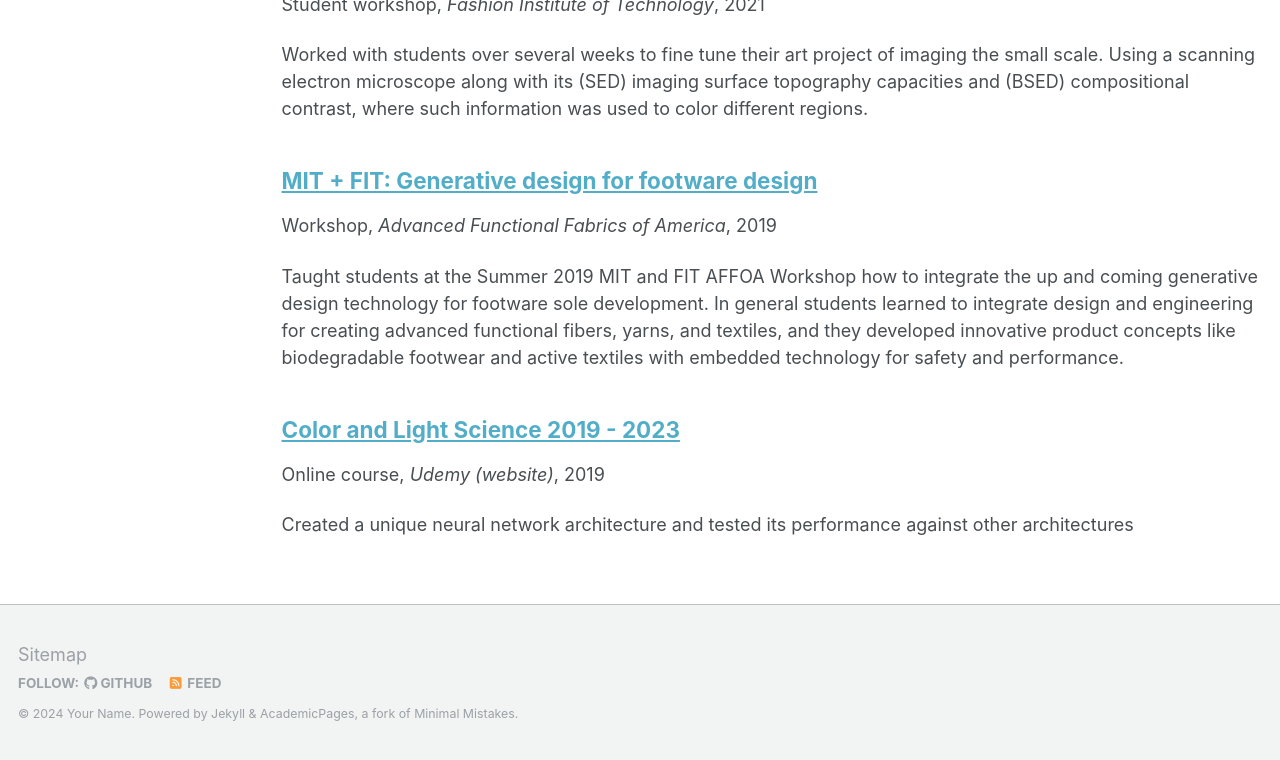
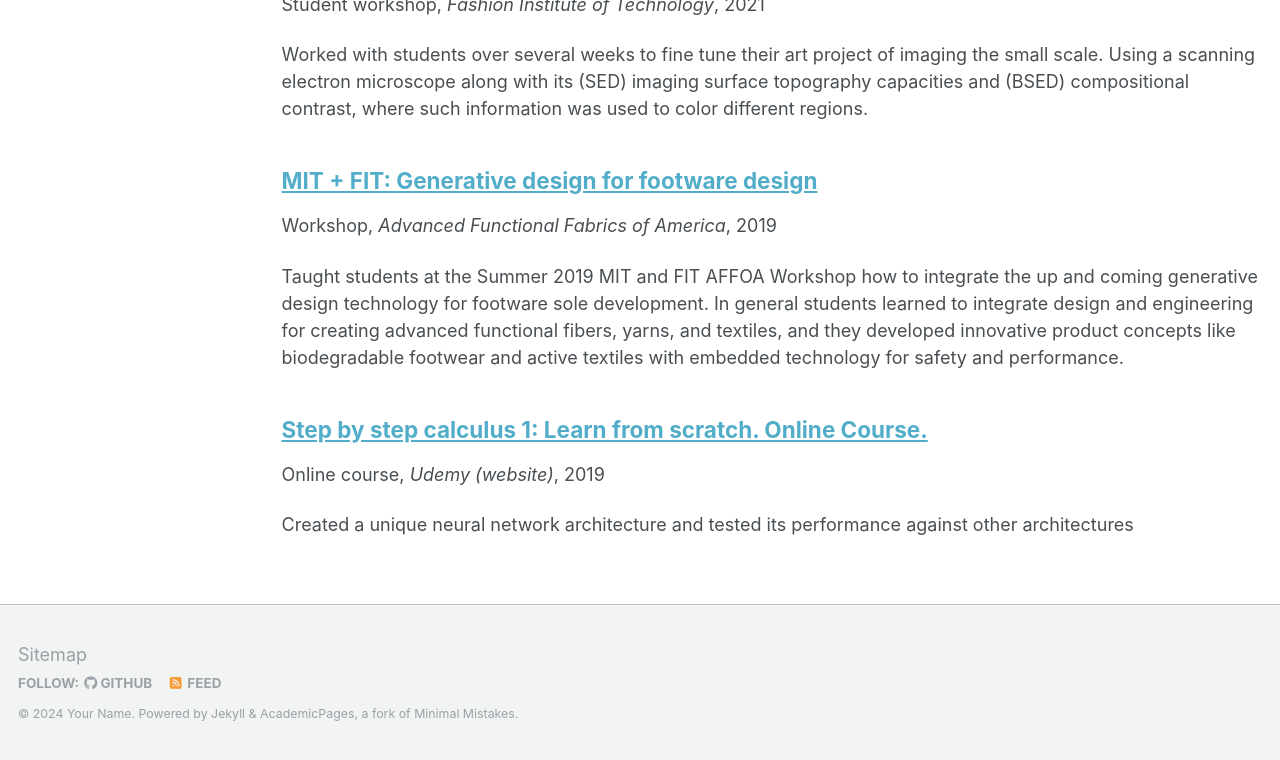
Before and after one commit to kryogenica/CV, a Jekyll site: the page built from _pages/teaching.html, in a window 1280 px wide and 900 px high, scrolled down 589 px, cut to the strip 140-900 px from the top of the window. Built offline with Jekyll 4.4.1, drawn with Linux system fonts in a browser that asks for light colours.

Commit message:
Update 2019-online-course.md

```diff
--- a/_teaching/2019-online-course.md
+++ b/_teaching/2019-online-course.md
@@ -1,5 +1,5 @@
 ---
-title: "Color and Light Science 2019 - 2023"
+title: "Step by step calculus 1: Learn from scratch. Online Course."
 collection: teaching
 type: "Online course"
 permalink: /teaching/2019-online-course
```
